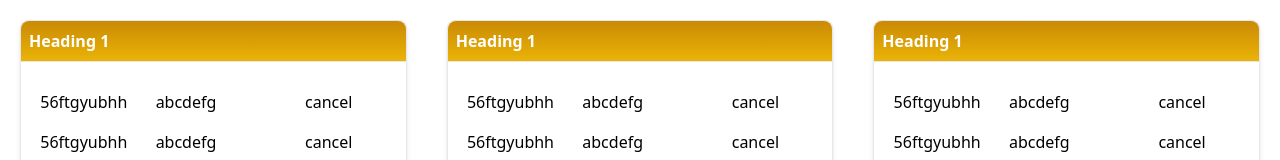
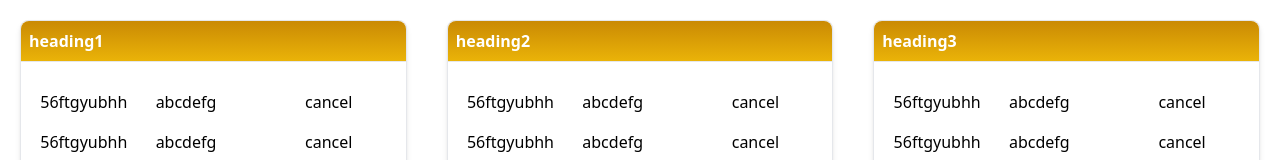
Before and after one commit to ahmedskandar/muit, a Next.js app: page / in a window 1280 px wide. Shown: the top 160 px of the page. Built offline with nearby package versions, Linux system fonts and the light colour scheme.

Commit message:
Done Dragg feat

```diff
--- a/components/golden ring components/DashboardData2.tsx
+++ b/components/golden ring components/DashboardData2.tsx
@@ -3,26 +3,18 @@ import { DragDropContext, Droppable, Draggable } from "react-beautiful-dnd";
 import InfoCard2 from "./InfoCard2";
 
 const DashboardData2 = () => {
-  const [windowWidth, setWindowWidth] = useState<number>();
-  const [direction, setDirection] = useState<string>()
+  const [windowWidth, setWindowWidth] = useState<number>(
+    typeof window !== "undefined" ? window.innerWidth : 0
+  );
+  //   const [direction, setDirection] = useState<string>()
 
+  //   useEffect(() => {
+  //       if (typeof window !== "undefined") {
+  //     setWindowWidth(window.innerWidth)
+  //       }
+  //   }, [window.innerWidth])
 
-  useEffect(() => {
-      if (typeof window !== "undefined") {
-    setWindowWidth(window.innerWidth)
-  if(windowWidth !== undefined && windowWidth < 768){
-        setDirection("column")
-
-    } else {
-        setDirection("row")
-    }
-  };
-  }, [])
-
-
-
-
-console.log(direction)
+  let direction = windowWidth > 768 ? "horizontal" : "vertical";
 
   const lists = [
     {
@@ -53,24 +45,33 @@ console.log(direction)
       ],
     },
   ];
+  const [listsState, setListsState] = useState(lists);
 
   const [winReady, setwinReady] = useState(false);
   useEffect(() => {
     setwinReady(true);
   }, []);
 
+  const onDragEndHandler = (result: any) => {
+    const items = Array.from(listsState);
+    const [reorderedItem] = items.splice(result.source.index, 1);
+    items.splice(result.destination.index, 0, reorderedItem);
+
+    setListsState(items);
+  };
+
   return (
     <div>
-      <DragDropContext>
+      <DragDropContext onDragEnd={onDragEndHandler}>
         {winReady ? (
-          <Droppable droppableId="characters">
+          <Droppable direction={direction} droppableId="characters">
             {(provided) => (
               <ul
                 {...provided.droppableProps}
                 ref={provided.innerRef}
                 className="flex flex-col items-center w-full md:flex-row"
               >
-                {lists.map((list, index) => {
+                {listsState.map((list, index) => {
                   return (
                     <Draggable
                       key={list.id}
@@ -84,7 +85,7 @@ console.log(direction)
                           {...provided.draggableProps}
                           ref={provided.innerRef}
                         >
-                          <InfoCard2 />
+                          <InfoCard2 list={list} />
                         </div>
                       )}
                     </Draggable>
--- a/components/golden ring components/InfoCard2.tsx
+++ b/components/golden ring components/InfoCard2.tsx
@@ -2,14 +2,14 @@ import React from 'react'
 import ArrowForwardIosIcon from "@mui/icons-material/ArrowForwardIos";
 
 
-const InfoCard2 = () => {
+const InfoCard2 = ({list}: any) => {
   return (
     <div className="bg-white shadow-md border rounded-lg text-left w-full hover:shadow-lg hover:scale-105 duration-200">
       <div
         className="p-2 font-bold text-white bg-gradient-to-b from-yellow-600 to-yellow-500
        rounded-t-lg flex items-center gap-4"
       >
-        <h2>Heading 1</h2>
+        <h2>{list.heading}</h2>
         {/* <button>
           <NotificationsIcon />
           <sup className=" bg-red-500 rounded-full px-1 -ml-2.5">1</sup>
```
